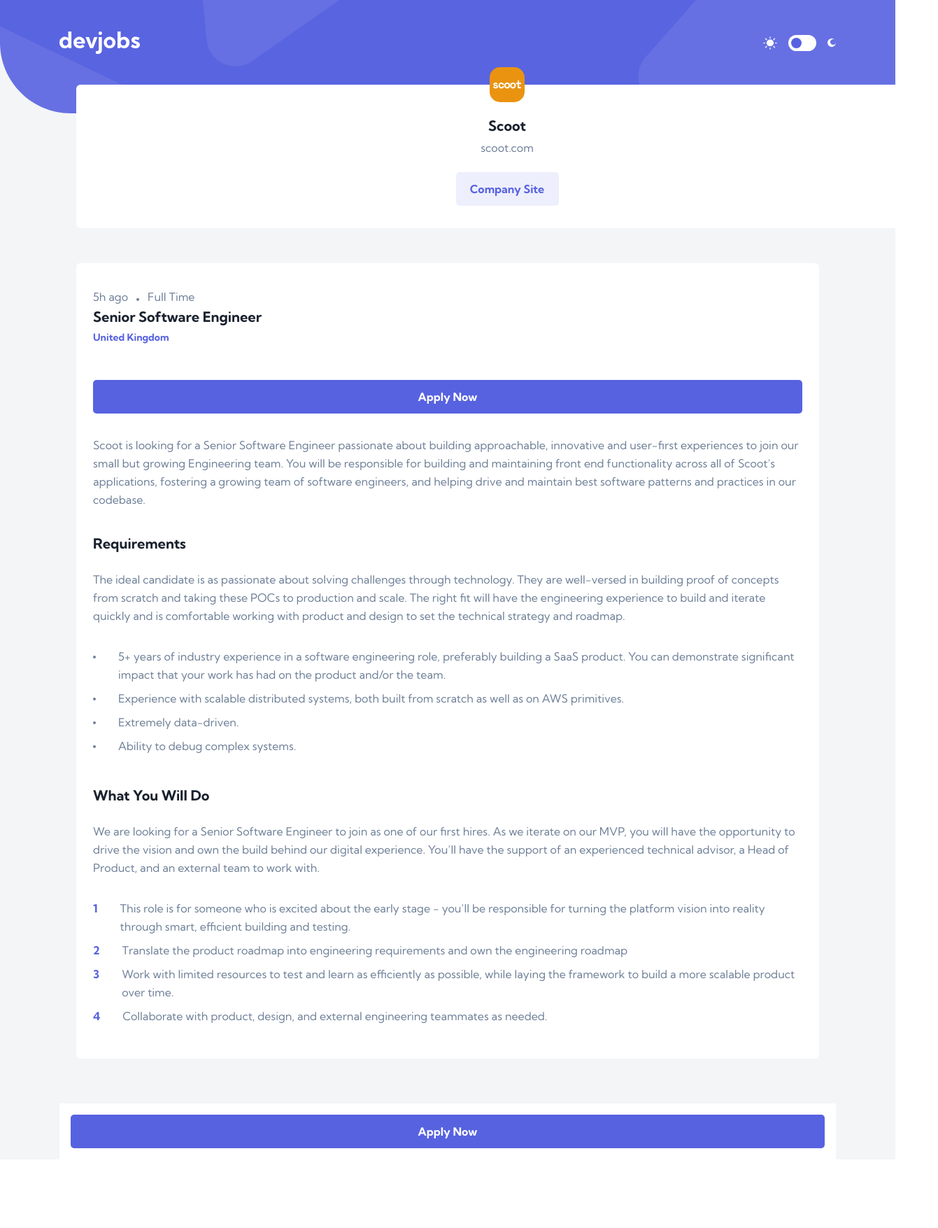
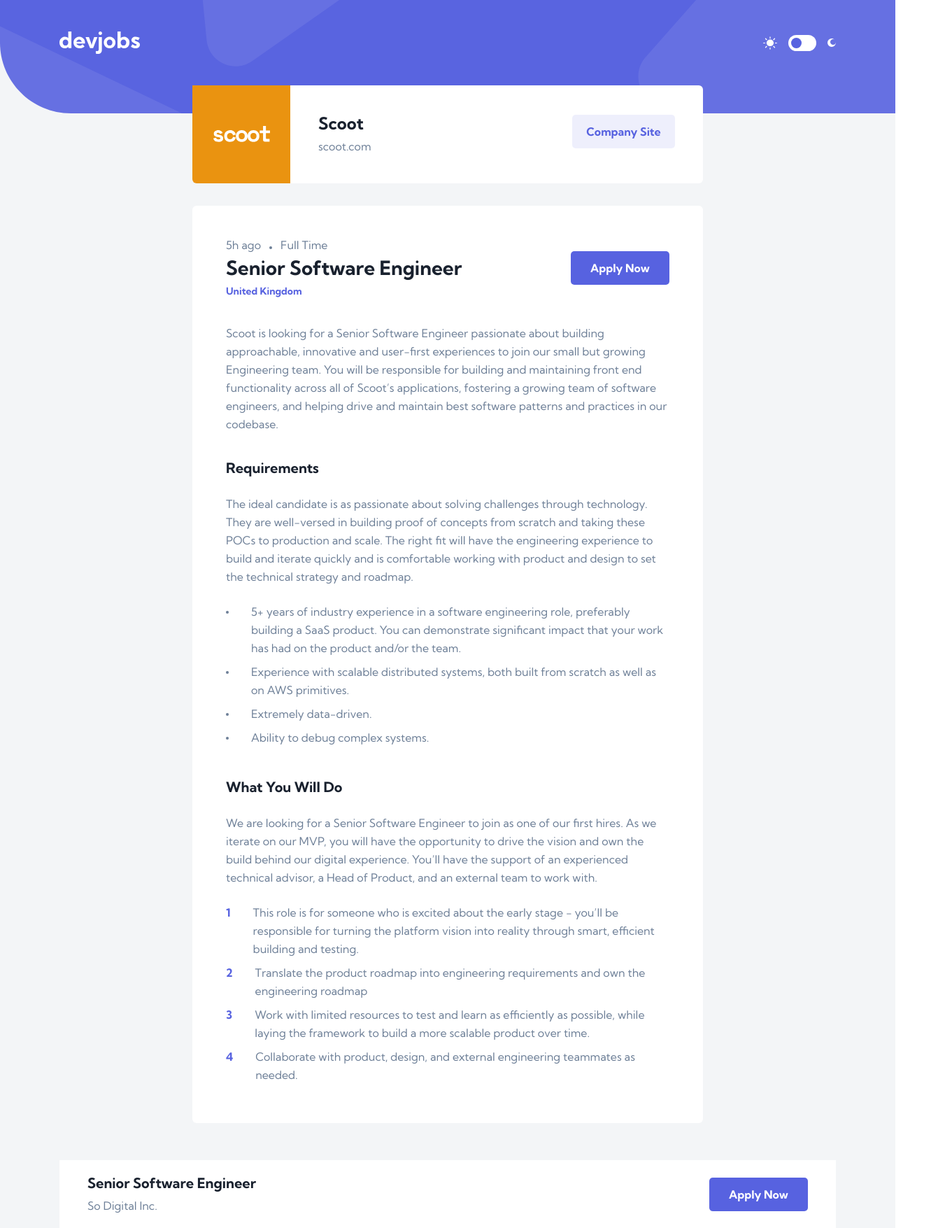
Before and after one commit to curiousmind04/Devjobs-Web-App-React-TS, a React (Vite) app: page /1 in a window 1280 px wide. Shown: the whole page at 70% size, 1341 px wide, since content can reach past the window. Before the commit the page ends 1657 px from the top, so only its background shows below. Built offline with nearby package versions, Linux system fonts and the light colour scheme.

Commit message:
finished styling for tablet

```diff
--- a/src/pages/Job.module.css
+++ b/src/pages/Job.module.css
@@ -1,5 +1,8 @@
 .top {
+  max-width: 30rem;
+  margin-inline: auto;
   padding: 214px 1.5rem 64px 1.5rem;
+  position: relative;
 }
 
 .company {
@@ -9,7 +12,8 @@
   text-align: center;
   border-radius: 6px;
   position: absolute;
-  top: 121px;
+  top: -15px;
+  /* top: 121px; */
 }
 
 .logo {
@@ -64,7 +68,7 @@
   padding: 2.5rem 1.5rem;
 }
 
-.info > :first-child {
+.details {
   display: flex;
   justify-content: flex-start;
   align-items: flex-end;
@@ -72,7 +76,7 @@
   margin-bottom: 11px;
 }
 
-.info > :first-child span {
+.details span {
   color: var(--job-info);
   line-height: 1rem;
 }
@@ -172,6 +176,15 @@
   align-items: center;
 }
 
+.bottom a {
+  max-width: 344px;
+  margin-inline: auto;
+}
+
+.bottomInfo {
+  display: none;
+}
+
 .none {
   color: var(--job-header);
   text-align: center;
@@ -189,3 +202,111 @@
     background-color: var(--clr-lviolet);
   }
 }
+
+@media (min-width: 48rem) {
+  .top {
+    max-width: 730px;
+    padding: 132px 2.5rem 53px 2.5rem;
+  }
+  .company {
+    width: calc(100% - 5rem);
+    padding: 0;
+    text-align: left;
+    border-radius: 6px;
+    border-top-left-radius: none;
+    top: -40px;
+    display: flex;
+    justify-content: flex-start;
+  }
+  .logo {
+    width: 140px;
+    height: 140px;
+    border-radius: 0;
+    border-bottom-left-radius: 6px;
+    display: flex;
+    justify-content: center;
+    align-items: center;
+    position: static;
+    flex-shrink: 0;
+  }
+  .logo > img {
+    width: 81px;
+  }
+  .right {
+    width: 100%;
+    padding: 42px 2.5rem 0 2.5rem;
+    display: flex;
+    justify-content: space-between;
+  }
+  .company a {
+    margin-inline: 0;
+  }
+  .company h2 {
+    font-size: 1.5rem;
+    line-height: 1.5rem;
+  }
+  .company span {
+    margin-bottom: 0;
+  }
+  .info {
+    padding: 48px;
+  }
+  .info > :first-child {
+    display: flex;
+    justify-content: space-between;
+    align-items: center;
+  }
+  .info > :first-child h3 {
+    font-size: 28px;
+    line-height: 28px;
+  }
+  .location {
+    margin-bottom: 0;
+  }
+  .info a {
+    width: 141px;
+  }
+  .description {
+    padding: 2.5rem 0 2.5rem 0;
+  }
+  .requirements > p,
+  .role > p {
+    padding: 28px 0 1.5rem 0;
+  }
+  .bottom {
+    padding: 23px 2.5rem 22px;
+    display: flex;
+    justify-content: space-between;
+    align-items: center;
+  }
+  .bottom a {
+    width: 141px;
+    margin-inline: 0;
+  }
+  .bottomInfo {
+    display: block;
+    width: fit-content;
+    display: flex;
+    flex-direction: column;
+    justify-content: flex-start;
+    align-items: flex-start;
+    gap: 12px;
+  }
+  .bottomInfo h3 {
+    color: var(--job-header);
+    font-size: 1.25rem;
+    line-height: 1.25rem;
+  }
+  .bottomInfo span {
+    color: var(--job-info);
+  }
+}
+
+@media (min-width: 78rem) {
+  .top {
+    padding: 132px 0 53px 0;
+  }
+  .company {
+    width: 100%;
+  }
+}
--- a/src/pages/Job.tsx
+++ b/src/pages/Job.tsx
@@ -30,31 +30,43 @@
               >
                 <img src={job.logo} alt="job logo" />
               </div>
+              <div className={classes.right}>
+                <div>
                   <h2>{job.company}</h2>
                   <span>
                     {`${job.company.toLowerCase().replace(/\s+/g, "")}.com`}
                   </span>
+                </div>
                 <a href="https://www.linkedin.com/in/brandon-bhangari/">
                   Company Site
                 </a>
               </div>
+            </div>
             <div className={classes.info}>
               <div>
+                <div>
+                  <div className={classes.details}>
                     <span className={classes.postedAt}>{job.postedAt}</span>
                     <div className={classes.dot}></div>
                     <span className={classes.contract}>{job.contract}</span>
                   </div>
                   <h3>{job.position}</h3>
                   <span className={classes.location}>{job.location}</span>
+                </div>
                 <a href="https://www.linkedin.com/in/brandon-bhangari/">
                   Apply Now
                 </a>
+              </div>
+
               <p className={classes.description}>{job.description}</p>
               <div className={classes.requirements}>
                 <h3>Requirements</h3>
                 <p>{job.requirements.content}</p>
                 {job.requirements.items.map((item) => (
-                  <div className={classes.item}>
+                  <div
+                    className={classes.item}
+                    key={job.requirements.items.indexOf(item)}
+                  >
                     <div>
                       <div className={classes.dot}></div>
                     </div>
@@ -66,7 +78,10 @@
                 <h3>What You Will Do</h3>
                 <p>{job.role.content}</p>
                 {job.role.items.map((item) => (
-                  <div className={classes.item}>
+                  <div
+                    className={classes.item}
+                    key={job.role.items.indexOf(item)}
+                  >
                     <div className={classes.num}>
                       {job.role.items.indexOf(item) + 1}
                     </div>
@@ -77,6 +92,10 @@
             </div>
           </div>
           <div className={classes.bottom}>
+            <div className={classes.bottomInfo}>
+              <h3>{job.position}</h3>
+              <span>So Digital Inc.</span>
+            </div>
             <a href="https://www.linkedin.com/in/brandon-bhangari/">
               Apply Now
             </a>
```
Lines whose indentation alone changed are shown as unchanged.
